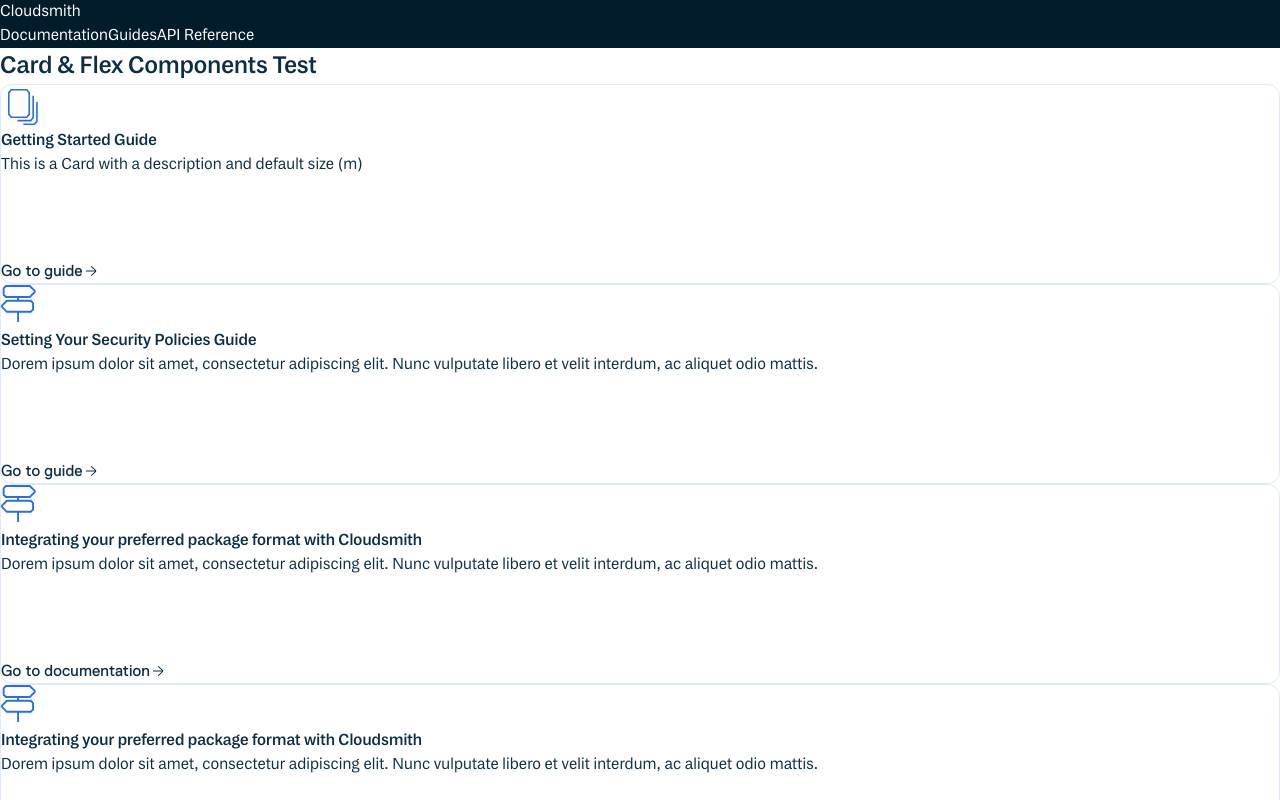
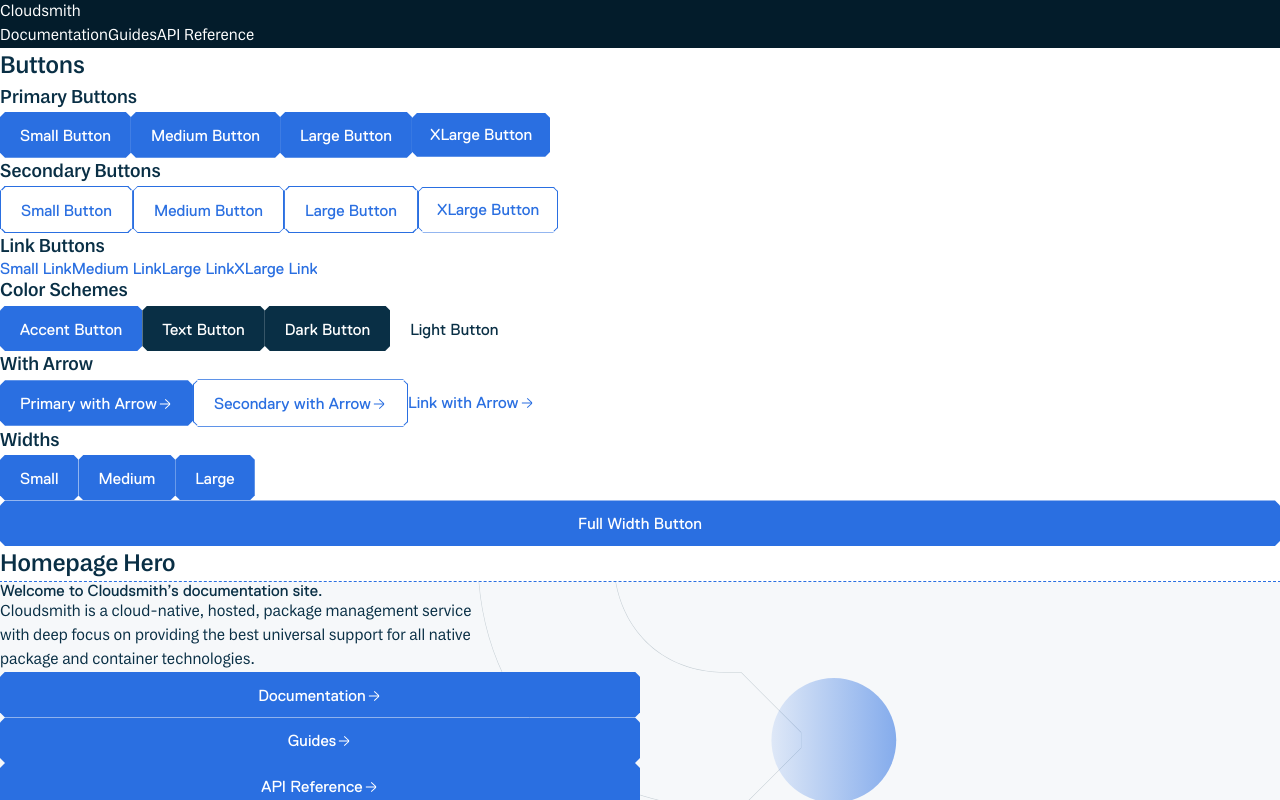
Before and after one commit to cloudsmith-io/cloudsmith-docs, a Next.js app: page /design-system in a window 1280 px wide. Shown: the top 800 px of the page. Built offline with nearby package versions, Linux system fonts and the light colour scheme.

Commit message:
updates design system page with hero & button components

```diff
--- a/src/app/(internal)/design-system/page.module.css
+++ b/src/app/(internal)/design-system/page.module.css
@@ -1,14 +1,23 @@
 .root {
-  padding: var(--space-l);
-
-  h1,
-  h2,
-  h3 {
-    font-family: var(--font-family-heading);
-    margin-bottom: var(--space-m);
-  }
+  /* padding: var(--space-l); */
 }
 
-.flexContainer {
+
+.section {
+  padding: var(--space-2xl) 0;
+}
+
+.container {
+  max-width: var(--container-width-xl);
+  padding: 0 var(--space-m);
+  margin: 0 auto;
+}
+
+.sectionHeading {
+  font-family: var(--font-family-heading);
+  margin-bottom: var(--space-m);
+}
+
+.componentContainer {
   margin-bottom: var(--space-3xl);
 }
--- a/src/app/(internal)/design-system/page.tsx
+++ b/src/app/(internal)/design-system/page.tsx
@@ -1,11 +1,115 @@
-import { Container, Card, Flex } from '@/components';
+import { Card, Flex, HomepageHero, Button } from '@/components';
+import { cx } from 'class-variance-authority';
 import styles from './page.module.css';
+
 export default function DesignSystemPage() {
   return (
-    <Container className={styles.root}>
-        <h2>Card & Flex Components Test</h2>
+    <div className={styles.root}>
+      <section id="buttons" className={cx(styles.section, styles.container)}>
+        <h2 className={styles.sectionHeading}>Buttons</h2>
 
-        <Flex gap="l" align="stretch" className={styles.flexContainer}>
+        <h3>Primary Buttons</h3>
+        <Flex gap="m" align="center" className={styles.flexContainer}>
+          <Button href="/" size="small">
+            Small Button
+          </Button>
+          <Button href="/">Medium Button</Button>
+          <Button href="/" size="large">
+            Large Button
+          </Button>
+          <Button href="/" size="xlarge">
+            XLarge Button
+          </Button>
+        </Flex>
+
+        <h3 className={styles.subHeading}>Secondary Buttons</h3>
+        <Flex gap="m" align="center" className={styles.flexContainer}>
+          <Button href="/" variant="secondary" size="small">
+            Small Button
+          </Button>
+          <Button href="/" variant="secondary">
+            Medium Button
+          </Button>
+          <Button href="/" variant="secondary" size="large">
+            Large Button
+          </Button>
+          <Button href="/" variant="secondary" size="xlarge">
+            XLarge Button
+          </Button>
+        </Flex>
+
+        <h3 className={styles.subHeading}>Link Buttons</h3>
+        <Flex gap="m" align="center" className={styles.flexContainer}>
+          <Button href="/" variant="link" size="small">
+            Small Link
+          </Button>
+          <Button href="/" variant="link">
+            Medium Link
+          </Button>
+          <Button href="/" variant="link" size="large">
+            Large Link
+          </Button>
+          <Button href="/" variant="link" size="xlarge">
+            XLarge Link
+          </Button>
+        </Flex>
+
+        <h3 className={styles.subHeading}>Color Schemes</h3>
+        <Flex gap="m" align="center" className={styles.flexContainer}>
+          <Button href="/" colorScheme="accent">
+            Accent Button
+          </Button>
+          <Button href="/" colorScheme="text">
+            Text Button
+          </Button>
+          <Button href="/" colorScheme="dark">
+            Dark Button
+          </Button>
+          <Button href="/" colorScheme="light">
+            Light Button
+          </Button>
+        </Flex>
+
+        <h3 className={styles.subHeading}>With Arrow</h3>
+        <Flex gap="m" align="center" className={styles.flexContainer}>
+          <Button href="/" withArrow>
+            Primary with Arrow
+          </Button>
+          <Button href="/" variant="secondary" withArrow>
+            Secondary with Arrow
+          </Button>
+          <Button href="/" variant="link" withArrow>
+            Link with Arrow
+          </Button>
+        </Flex>
+
+        <h3 className={styles.subHeading}>Widths</h3>
+        <Flex gap="m" align="center" className={styles.flexContainer}>
+          <Button href="/" width="small">
+            Small
+          </Button>
+          <Button href="/" width="medium">
+            Medium
+          </Button>
+          <Button href="/" width="large">
+            Large
+          </Button>
+          <Button href="/" width="full">
+            Full Width Button
+          </Button>
+        </Flex>
+      </section>
+
+      <section id="homepageHero" className={styles.section}>
+        <h2 className={cx(styles.sectionHeading, styles.container)}>Homepage Hero</h2>
+
+        <HomepageHero />
+      </section>
+
+      <section id="cards" className={cx(styles.section, styles.container)}>
+        <h2 className={styles.sectionHeading}>Card & Flex Components Test</h2>
+
+        <Flex gap="l" align="stretch" className={styles.componentContainer}>
           <Card
             title="Getting Started Guide"
             description="This is a Card with a description and default size (m)"
@@ -39,37 +143,19 @@
           />
         </Flex>
 
-        <h2>Cards: Size variant (large)</h2>
+        <h2 className={styles.sectionHeading}>Cards: Size variant (large)</h2>
 
         <Flex gap="l" align="stretch" className={styles.flexContainer}>
-          <Card
-            title="Dependencies"
-            href="/"
-            linkText="For Developers"
-            icon="documentation"
-            size="l"
-          />
+          <Card title="Dependencies" href="/" linkText="For Developers" icon="documentation" size="l" />
 
-          <Card
-            title="Deployment"
-            href="/"
-            linkText="For Operations"
-            icon="guide"
-            size="l"
-          />
+          <Card title="Deployment" href="/" linkText="For Operations" icon="guide" size="l" />
 
-          <Card
-            title="Distribution"
-            href="/"
-            linkText="For Vendors"
-            icon="apiReference"
-            size="l"
-          />
+          <Card title="Distribution" href="/" linkText="For Vendors" icon="apiReference" size="l" />
         </Flex>
 
-        <h2>Cards: Width variants</h2>
+        <h2 className={styles.sectionHeading}>Cards: Width variants</h2>
 
-        <h3>Thirds</h3>
+        <h3 className={styles.subHeading}>Thirds</h3>
 
         <Flex gap="l" align="stretch" className={styles.flexContainer}>
           <Card
@@ -81,14 +167,7 @@
             width="third"
           />
 
-          <Card
-            title="Deployment"
-            href="/"
-            linkText="For Operations"
-            icon="guide"
-            size="l"
-            width="third"
-          />
+          <Card title="Deployment" href="/" linkText="For Operations" icon="guide" size="l" width="third" />
 
           <Card
             title="Distribution"
@@ -100,7 +179,7 @@
           />
         </Flex>
 
-        <h3>Halves</h3>
+        <h3 className={styles.subHeading}>Halves</h3>
 
         <Flex gap="l" align="stretch" className={styles.flexContainer}>
           <Card
@@ -112,21 +191,22 @@
             width="half"
           />
 
+          <Card title="Deployment" href="/" linkText="For Operations" icon="guide" size="l" width="half" />
+        </Flex>
+
+        <h3 className={styles.subHeading}>Full</h3>
+
+        <Flex gap="l" align="stretch" className={styles.flexContainer}>
           <Card
-            title="Deployment"
+            title="This is a full width card"
             href="/"
-            linkText="For Operations"
-            icon="guide"
+            linkText="Go to documentation"
+            icon="documentation"
             size="l"
-            width="half"
+            width="full"
           />
         </Flex>
-
-        <h3>Full</h3>
-
-        <Flex gap="l" align="stretch" className={styles.flexContainer}>
-          <Card title="This is a full width card" href="/" linkText="Go to documentation" icon="documentation" size="l" width="full" />
-        </Flex>
-      </Container>
+      </section>
+    </div>
   );
 }
```
